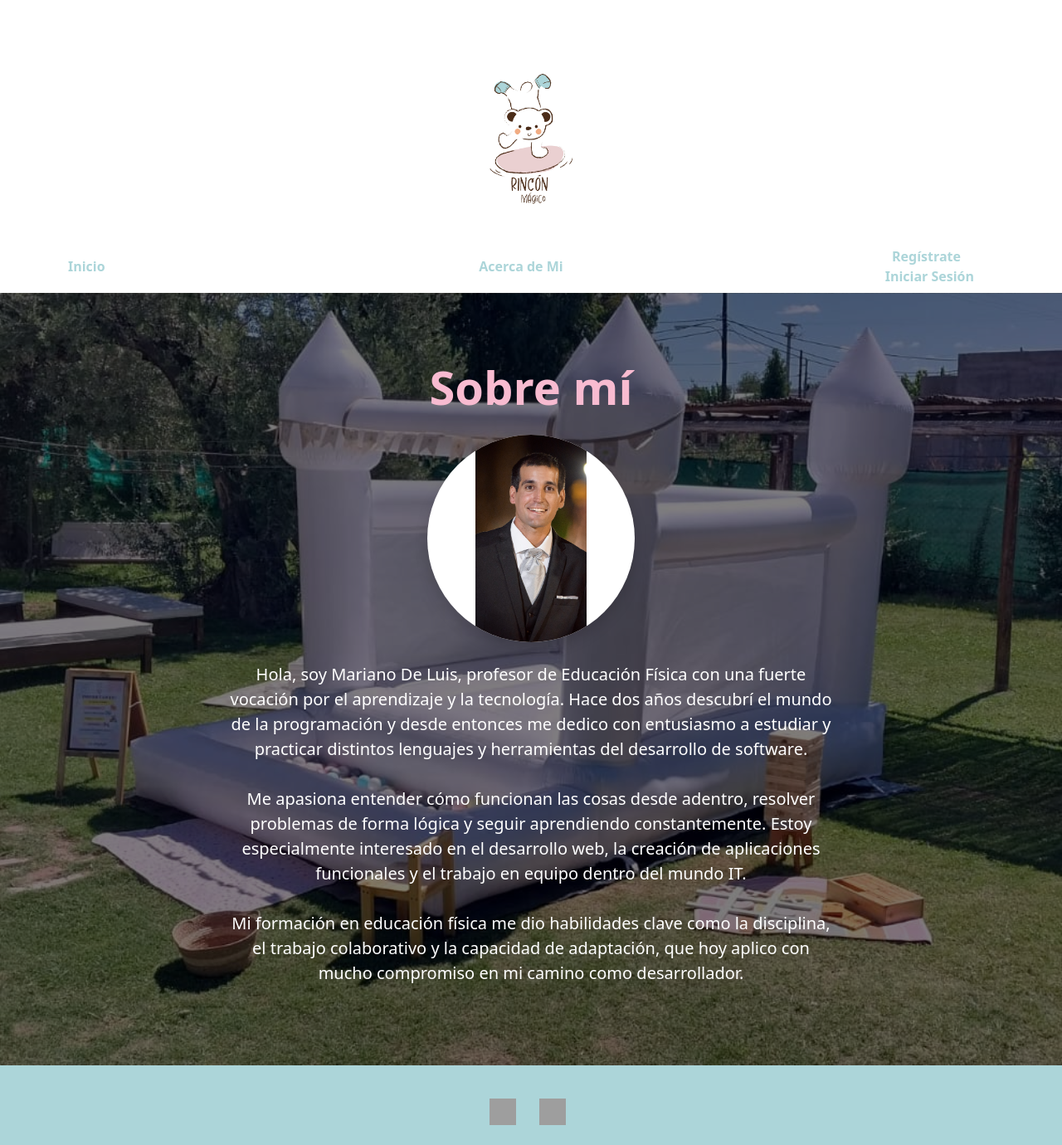
After one commit to marianodl90/Rincon-Magico, a Django app: page /me/ in a window 1280 px wide. The commit adds this page. Shown: the whole page at 83% size. Run offline with Django 5.2, Linux system fonts and the light colour scheme; grey boxes are pictures that could not be loaded.

Commit message:
agregamos pagina acerca de mi

```diff
--- a/rinconapp/templates/rinconapp/cliente.html
+++ b/rinconapp/templates/rinconapp/cliente.html
@@ -15,7 +15,6 @@
         border-radius: 10px;
         overflow: hidden;
         padding-top: 1px;
-        /* para que se vea el borde superior */
     }
 
     .reserva-casillero {
--- a/rinconapp/templates/rinconapp/padre.html
+++ b/rinconapp/templates/rinconapp/padre.html
@@ -142,16 +142,25 @@
             <img src="{% static 'rinconapp/assets/img/logo.jpeg' %}" alt="Logo Rincón Mágico"
                 class="navbar-logo mb-3" />
         </div>
-        <div class="container d-flex justify-content-between align-items-center">
+
+        <div class="container">
             {% if not request.user.is_authenticated %}
-            <div class="d-flex">
-                <a class="nav-link fw-bold me-3" href="{% url 'inicio' %}">Inicio</a>
+            <div class="row w-100 align-items-center">
+                <div class="col-md-4 text-start">
+                    <a class="nav-link fw-bold" href="{% url 'inicio' %}">Inicio</a>
                 </div>
-            <div class="d-flex">
-                <a class="nav-link fw-bold me-3" href="{% url 'registro_cliente' %}">Registrate</a>
+
+                <div class="col-md-4 text-center">
+                    <a class="nav-link fw-bold" href="{% url 'sobre_mi' %}">Acerca de Mi</a>
+                </div>
+
+                <div class="col-md-4 text-end">
+                    <a class="nav-link fw-bold me-3" href="{% url 'registro_cliente' %}">Regístrate</a>
                     <a class="nav-link fw-bold" href="{% url 'login_cliente' %}">Iniciar Sesión</a>
                 </div>
+            </div>
             {% else %}
+            <div class="d-flex justify-content-between w-100 flex-wrap">
                 <div class="d-flex gap-4">
                     <a class="nav-link fw-bold" href="{% url 'productos' %}">Plazas y Rincones</a>
                     <a class="nav-link fw-bold" href="{% url 'reserva_formulario' %}">Reservas</a>
@@ -160,9 +169,11 @@
                     <a class="nav-link fw-bold" href="{% url 'lista_clientes' %}">Lista de Clientes</a>
                     <a class="nav-link fw-bold" href="{% url 'logout' %}">Cerrar Sesión</a>
                 </div>
+            </div>
             {% endif %}
         </div>
     </nav>
+
 
 
     <main class="full-background">
--- a/rinconapp/templates/rinconapp/productos.html
+++ b/rinconapp/templates/rinconapp/productos.html
@@ -5,7 +5,6 @@
 <div class="container text-center">
     <h1 class="mb-5">Conocé nuestros Productos Mágicos</h1>
 
-    <!-- Imagen destacada: Normas de uso (achicada 30%) -->
     <div class="mb-5">
         <img src="{% static 'rinconapp/assets/img/normasdeuso.jpeg' %}"
              alt="Normas de uso"
@@ -13,7 +12,6 @@
              style="max-width: 700px; width: 100%;" />
     </div>
 
-    <!-- Grilla 2x2 con las otras 4 imágenes -->
     <div class="row row-cols-1 row-cols-sm-2 g-4">
         <div class="col">
             <img src="{% static 'rinconapp/assets/img/inflable.jpeg' %}"
--- a/rinconapp/templates/rinconapp/reserva.html
+++ b/rinconapp/templates/rinconapp/reserva.html
@@ -17,7 +17,6 @@
 
     .btn-reservar:hover {
         background-color: #d08c91;
-        /* Rosa más oscuro al hacer hover */
     }
 </style>
 
--- /dev/null
+++ b/rinconapp/templates/rinconapp/sobremi.html
@@ -0,0 +1,29 @@
+{% extends "rinconapp/padre.html" %}
+{% load static %}
+
+{% block content %}
+
+<div class="container py-5 text-center">
+    <div class="row justify-content-center">
+        <div class="col-md-8">
+            <h1 class="display-4 fw-bold mb-4" style="color: #f8bbd0;">Sobre mí</h1>
+            <img src="{% static 'rinconapp/assets/img/Mariano.jpg' %}" alt="Mariano"
+                class="img-fluid rounded-circle shadow mb-4"
+                style="width: 250px; height: 250px; object-fit: contain; background-color: #fff;" />
+            <p class="lead">
+                Hola, soy Mariano De Luis, profesor de Educación Física con una fuerte vocación por el aprendizaje y la
+                tecnología. Hace dos años descubrí el mundo de la programación y desde entonces me dedico con entusiasmo
+                a estudiar y practicar distintos lenguajes y herramientas del desarrollo de software.
+                <br><br>
+                Me apasiona entender cómo funcionan las cosas desde adentro, resolver problemas de forma lógica y seguir
+                aprendiendo constantemente. Estoy especialmente interesado en el desarrollo web, la creación de
+                aplicaciones funcionales y el trabajo en equipo dentro del mundo IT.
+                <br><br>
+                Mi formación en educación física me dio habilidades clave como la disciplina, el trabajo colaborativo y
+                la capacidad de adaptación, que hoy aplico con mucho compromiso en mi camino como desarrollador.
+            </p>
+        </div>
+    </div>
+</div>
+
+{% endblock %}
--- a/rinconapp/urls.py
+++ b/rinconapp/urls.py
@@ -13,5 +13,6 @@ urlpatterns =[
     path('login/', views.login_cliente, name='login_cliente'),
     path('productos/', views.productos, name='productos'),
     path('logout/', views.logout_view, name='logout'),
-    path('register/', views.registro_cliente, name='registro_cliente')
+    path('register/', views.registro_cliente, name='registro_cliente'),
+    path('me/', views.sobre_mi, name='sobre_mi'),
 ]
--- a/rinconapp/views.py
+++ b/rinconapp/views.py
@@ -188,3 +188,6 @@ def registro_cliente(request):
         form = UserCreationForm()
 
     return render(request, "rinconapp/registro.html", {"form": form})
+
+def sobre_mi(request):
+    return render(request, "rinconapp/sobremi.html")
```
Also changed, not shown: rinconapp/static/rinconapp/assets/img/Mariano.jpg (added). Lines whose indentation alone changed are shown as unchanged.
